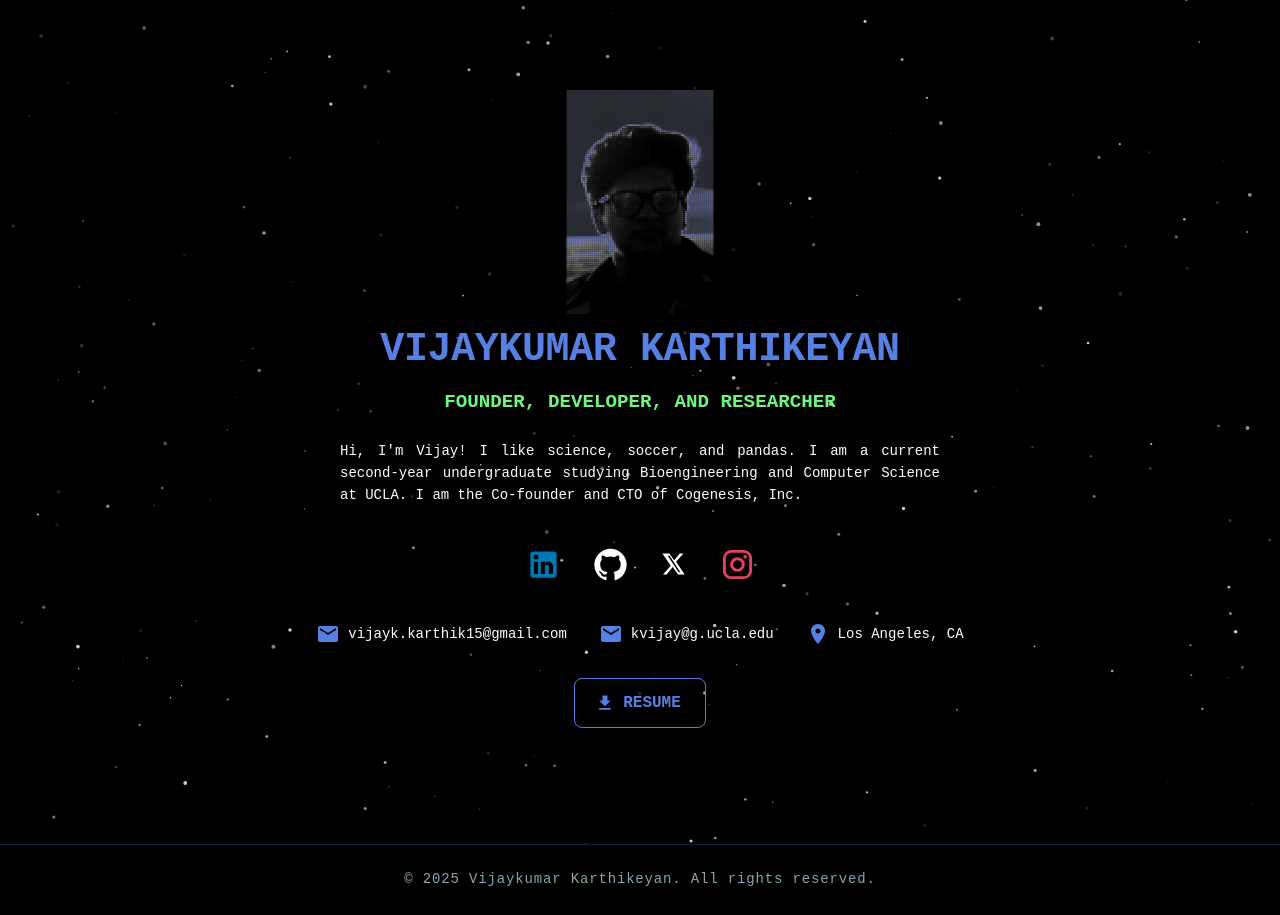
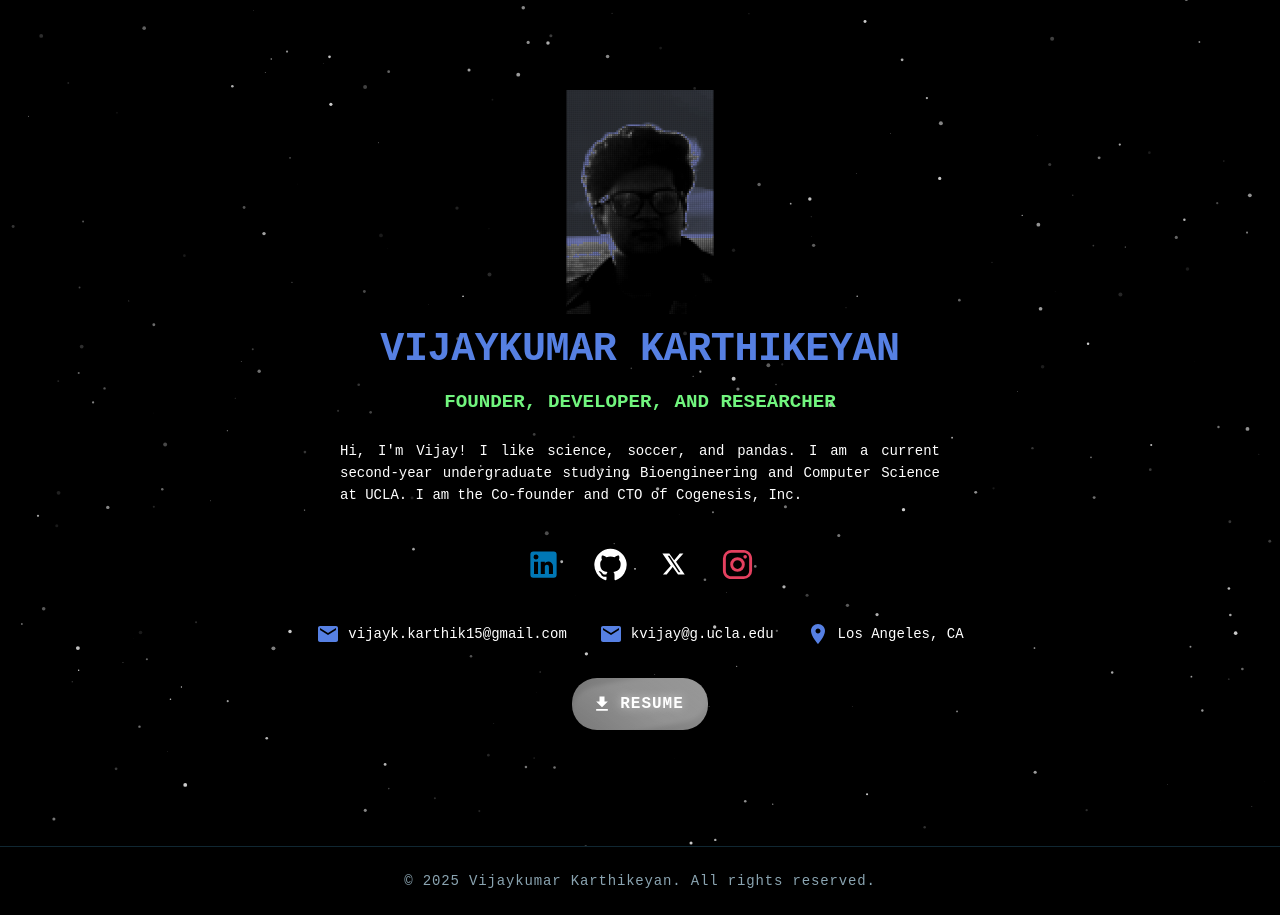
Before and after one commit to kvijay3/kvijay3.github.io, a React (Vite) app: page / in a window 1280 px wide. Built offline with nearby package versions, Linux system fonts and the light colour scheme.

Commit message:
fixed resume button

```diff
--- a/src/pages/BiohackerHome.jsx
+++ b/src/pages/BiohackerHome.jsx
@@ -18,6 +18,67 @@ import {
 import experiencesData from '../data/experiences.json';
 import Particles from "react-particles";
 import { loadSlim } from "tsparticles-slim";
+
+// Add CSS animations for lava lamp effects
+const lavaLampStyles = `
+  @keyframes lavaFlow {
+    0% {
+      background: linear-gradient(45deg, #666666, #888888, #aaaaaa, #cccccc, #999999);
+      background-size: 400% 400%;
+      background-position: 0% 50%;
+    }
+    25% {
+      background-position: 100% 50%;
+    }
+    50% {
+      background-position: 100% 100%;
+    }
+    75% {
+      background-position: 0% 100%;
+    }
+    100% {
+      background-position: 0% 50%;
+    }
+  }
+
+  @keyframes lavaGlow {
+    0% {
+      opacity: 0.4;
+      transform: scale(1) rotate(0deg);
+      filter: blur(2px);
+    }
+    50% {
+      opacity: 0.8;
+      transform: scale(1.05) rotate(180deg);
+      filter: blur(1px);
+    }
+    100% {
+      opacity: 0.4;
+      transform: scale(1) rotate(360deg);
+      filter: blur(2px);
+    }
+  }
+
+  @keyframes lavaGlowReverse {
+    0% {
+      opacity: 0.8;
+      transform: scale(1.05) rotate(360deg);
+      filter: blur(1px);
+    }
+    100% {
+      opacity: 0.4;
+      transform: scale(1) rotate(0deg);
+      filter: blur(2px);
+    }
+  }
+`;
+
+// Inject the styles
+if (typeof document !== 'undefined') {
+  const styleSheet = document.createElement('style');
+  styleSheet.textContent = lavaLampStyles;
+  document.head.appendChild(styleSheet);
+}
 
 const BiohackerHome = () => {
   const [currentHeadshot, setCurrentHeadshot] = useState('/headshot.svg');
@@ -317,14 +378,67 @@ const BiohackerHome = () => {
               document.body.removeChild(link);
             }}
             sx={{
-              borderColor: '#5680e3',
-              color: '#5680e3',
+              background: 'linear-gradient(45deg, #666666, #888888, #aaaaaa, #cccccc, #999999)',
+              backgroundSize: '400% 400%',
+              border: 'none',
+              position: 'relative',
+              color: '#ffffff',
               fontFamily: 'Courier New, monospace',
               fontWeight: 'bold',
               textTransform: 'uppercase',
+              letterSpacing: '1px',
+              padding: '12px 24px',
+              borderRadius: '25px',
+              transition: 'all 0.8s cubic-bezier(0.25, 0.46, 0.45, 0.94)',
+              textShadow: '0 0 10px rgba(255, 255, 255, 0.5)',
+              animation: 'lavaFlow 8s ease-in-out infinite',
+              overflow: 'hidden',
+              '&::before': {
+                content: '""',
+                position: 'absolute',
+                top: 0,
+                left: 0,
+                right: 0,
+                bottom: 0,
+                background: 'linear-gradient(45deg, rgba(255, 255, 255, 0.1), rgba(255, 255, 255, 0.3), rgba(255, 255, 255, 0.1))',
+                borderRadius: '25px',
+                zIndex: 1,
+                animation: 'lavaGlow 6s ease-in-out infinite',
+              },
               '&:hover': {
-                borderColor: '#5680e3',
-                backgroundColor: 'rgba(86, 128, 227, 0.1)'
+                transform: 'translateY(-3px) scale(1.08)',
+                boxShadow: '0 20px 40px rgba(102, 102, 102, 0.4), 0 10px 20px rgba(136, 136, 136, 0.3), 0 5px 10px rgba(170, 170, 170, 0.2)',
+                filter: 'brightness(1.2) saturate(1.1)',
+                animation: 'lavaFlow 4s ease-in-out infinite',
+                '&::before': {
+                  animation: 'lavaGlow 3s ease-in-out infinite',
+                },
+                '&::after': {
+                  content: '""',
+                  position: 'absolute',
+                  top: '-5px',
+                  left: '-5px',
+                  right: '-5px',
+                  bottom: '-5px',
+                  background: 'linear-gradient(45deg, #666666, #888888, #aaaaaa, #cccccc, #999999)',
+                  borderRadius: '30px',
+                  zIndex: -1,
+                  animation: 'lavaGlow 4s ease-in-out infinite',
+                  filter: 'blur(3px)',
+                },
+              },
+              '&:not(:hover)': {
+                '&::after': {
+                  animation: 'lavaGlowReverse 2s ease-in-out forwards',
+                },
+              },
+              '&:active': {
+                transform: 'translateY(-1px) scale(1.02)',
+                boxShadow: '0 10px 20px rgba(102, 102, 102, 0.3)',
+              },
+              '& > *': {
+                position: 'relative',
+                zIndex: 2,
               },
             }}
           >
```
